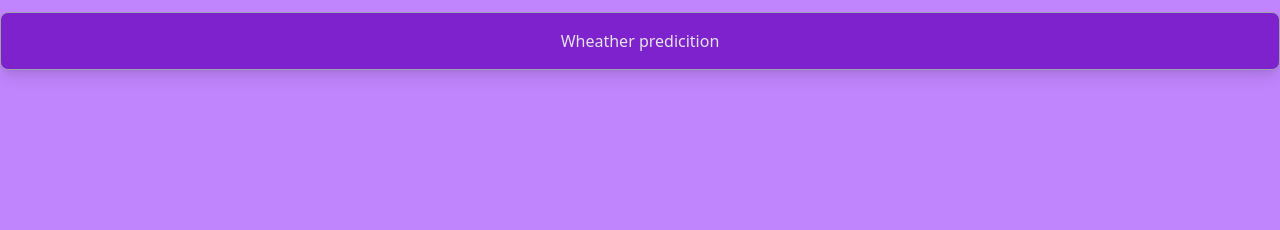
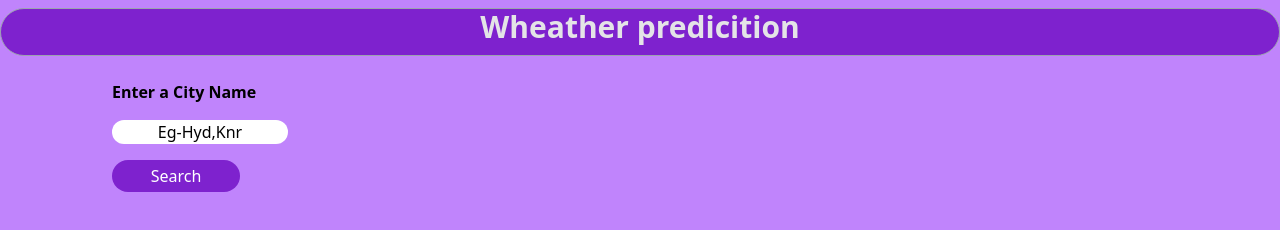
Before and after one commit to MamidalaMadhumitha/whether-assignment, a website: page src/index.html in a window 1280 px wide. Drawn offline with Linux system fonts and the light colour scheme.

Commit message:
styling done for form

```diff
--- a/src/index.html
+++ b/src/index.html
@@ -6,9 +6,19 @@
     <title>Document</title>
     <link rel="stylesheet" href="./output.css">
 </head>
-<body class="flex justify-center items-center bg-purple-400">
+<body class="  bg-purple-400">
    <div>
-    <h1 class="w-screen h-11 bg-purple-700 border border-gray-400 rounded-lg shadow-lg p-4 mt-2 font-bold m-3 text-center  text-zinc-200">Wheather predicition</h1>
+    <h1 class="w-screen h-12 bg-purple-700 border border-gray-400 rounded-3xl   mt-2 py-6 font-bold text-3xl text-center  text-zinc-200">Wheather predicition</h1>
+   </div>
+   <div>
+    <h2 class="mt-6 ml-28 font-bold">Enter a City Name</h2>
+    <input class="ml-28 mt-4 border-gray-950 rounded-2xl text-center w-44" type="text" id=" Any city" name="any city" value="Eg-Hyd,Knr" >
+    <label for="Any city"></label><br>
+    <button class="bg-purple-700 hover:bg-purple-900 text-white py-1 px-5 ml-28 mt-4 w-32 rounded-2xl">
+        Search
+    </button>
+
+
    </div>
 
 
```
Also changed, not shown: src/output.css.
